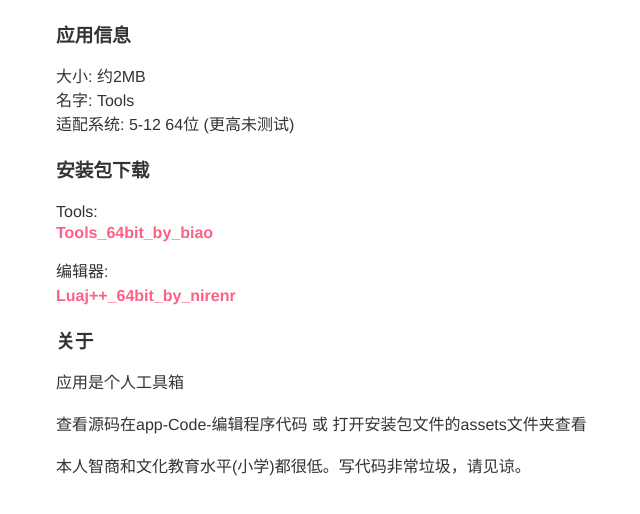
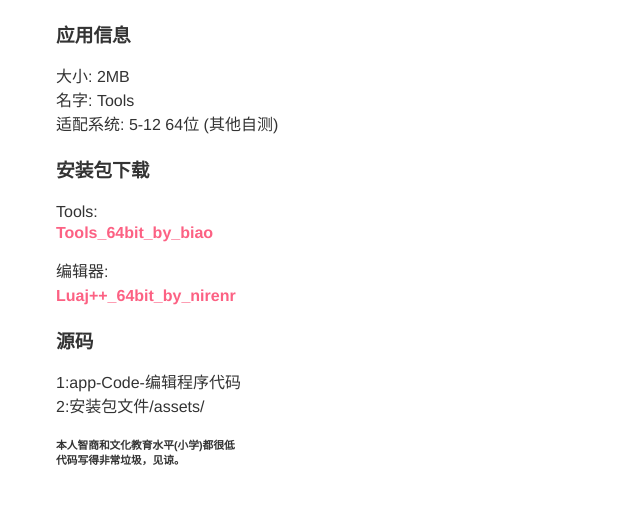
Before and after one commit to 8023BIAO/8023biao.github.io, a plain HTML site: page html/Tools.html in a window 1280 px wide. Shown: the whole page, without its empty margins (124-764 px from the left). Drawn offline with Linux system fonts and the light colour scheme.

Commit message:
Update file via AndroLua

```diff
--- a/html/Tools.html
+++ b/html/Tools.html
@@ -3,7 +3,7 @@
  <body>
   <meta name="viewport" content="width=device-width, initial-scale=1.0">
   <meta charset="UTF-8">
-<title>Tools apk</title>
+  <title>Tools个人工具箱</title>
   <style>
 /* Day Mode Styles */
 body {
@@ -118,16 +118,17 @@
 </style>
   <footer>
    <h3>应用信息</h3><br>
-<p>大小: 约2MB</p>
+   <p>大小: 2MB</p>
    <p>名字: Tools</p>
-<p>适配系统: 5-12 64位 (更高未测试)</p><br>
+   <p>适配系统: 5-12 64位 (其他自测)</p><br>
    <h3>安装包下载</h3><br>
    <p>Tools:</p><a href="https://8023biao.github.io/apk/tools.apk"><strong>Tools_64bit_by_biao</strong></a><br><br>
    <p>编辑器:<br><a href="https://8023biao.github.io/apk/luaj.apk">Luaj++_64bit_by_nirenr</a></p><br>
-<h3>关于</h3><br>
-<p>应用是个人工具箱</p><br>
-<p>查看源码在app-Code-编辑程序代码 或 打开安装包文件的assets文件夹查看</p> <br>
-<p>本人智商和文化教育水平(小学)都很低。写代码非常垃圾，请见谅。</p><br>
+   <h3>源码</h3><br>
+   <p>1:app-Code-编辑程序代码</p>
+   <p>2:安装包文件/assets/</p><br>
+   <h6>本人智商和文化教育水平(小学)都很低</h6>
+   <h6>代码写得非常垃圾，见谅。</h6><br>
   </footer>
  </body>
 </html>
```
Lines whose indentation alone changed are shown as unchanged.
